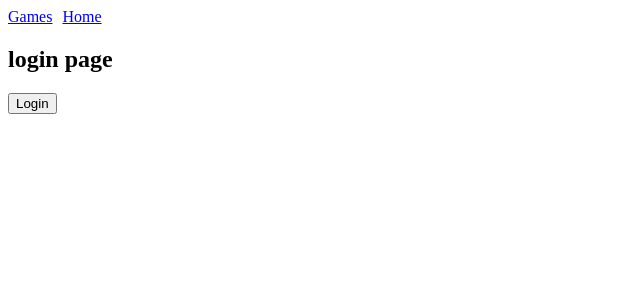
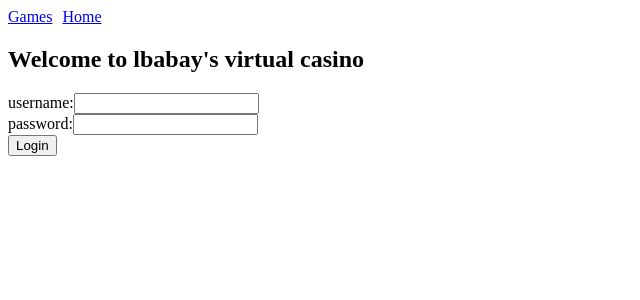
Before and after one commit to landonb629/casio-mern-app, a React (Create React App) app in the folder frontend/: page /login in a window 1280 px wide. Shown: the top 300 px of the page, without its empty margins (0-640 px from the left). Built offline with nearby package versions, Linux system fonts and the light colour scheme.

Commit message:
refactoring the login for the application with context API

```diff
--- /dev/null
+++ b/frontend/src/components/LoginForm.js
@@ -0,0 +1,61 @@
+import { useState } from 'react'
+import { useNavigate } from 'react-router-dom'
+import { useGlobalContext } from '../contexts/appcontext'
+import  sendPost from '../helpers/sendPost'
+
+
+
+const LoginForm = () => {
+    const {userInfo, setUserInfo} = useGlobalContext()
+    const [username, setUsername] = useState('')
+    const [password, setPassword] = useState('')
+    const navigate = useNavigate()
+
+    const credentials = {
+        username: username,
+        password: password
+    }
+
+    const usernameInput = (e) => {
+        e.preventDefault()
+        setUsername(e.target.value)
+    }
+
+    const passwordInput = (e) => {
+        e.preventDefault()
+        setPassword(e.target.value)
+    }
+
+    const submitForm = async (e) => {
+        e.preventDefault()
+        const url = "http://localhost:3032/api/v1/auth/register"
+        const login = await sendPost(url, credentials )
+        const loginResponse = await login.json()
+        const {userId, username} = loginResponse.payload
+        setUserInfo({...userInfo, isAuthenticated: true, username: username})
+        navigate("/")
+    }
+
+    return(
+        <section>
+            <h2>Welcome to lbabay's virtual casino</h2>
+            <form onSubmit={submitForm}>
+                <div className='username'>
+                    <label>
+                        username:
+                        <input type="text" onChange={usernameInput} name="username" />
+                    </label>
+                </div>
+                <div className="password">
+                <label>
+                        password:
+                        <input type="text" onChange={passwordInput} name="username" />
+                    </label>
+                </div>
+                <button type="submit">Login</button>
+            </form>
+        </section>
+    )
+}
+
+export default LoginForm
--- a/frontend/src/contexts/appcontext.js
+++ b/frontend/src/contexts/appcontext.js
@@ -7,7 +7,7 @@ const GlobalContext = React.createContext()
 export const useGlobalContext = () => useContext(GlobalContext)
 
 const initialState = {
-    username: 'lbabay',
+    username: '',
     balance: 100,
     isAuthenticated: false
 }
--- /dev/null
+++ b/frontend/src/helpers/sendPost.js
@@ -0,0 +1,15 @@
+const sendPost = async (url, data) => {
+    const requestConfig = {
+        method: 'POST',
+        credentials: 'include',
+        headers: {
+            'Accept': 'application/json',
+            'Content-Type': 'application/json',
+        },
+        body: JSON.stringify(data)
+    }
+    const sendRequest = await fetch(url, requestConfig)
+    return sendRequest
+}
+
+export default sendPost
--- a/frontend/src/pages/Home.js
+++ b/frontend/src/pages/Home.js
@@ -4,9 +4,7 @@ import {Link} from 'react-router-dom'
 
 const Home = () => {
     const {userInfo} = useGlobalContext()
-
-   console.log(userInfo.isAuthenticated);
-    console.log('page loaded');
+    console.log(userInfo);
     return <>
        <main>
            <section className="home-header">
--- a/frontend/src/pages/Login.js
+++ b/frontend/src/pages/Login.js
@@ -1,5 +1,6 @@
 import React from "react"
-import Login from "../components/Login"
+import Login from "../components/LoginForm"
+import LoginForm from "../components/LoginForm"
 import {Navigate, useNavigate} from 'react-router-dom'
 import { useGlobalContext } from "../contexts/appcontext"
 
@@ -8,14 +9,15 @@ const LoginPage = () => {
     const navigate = useNavigate()
 
     const Login = () => {
-
         setUserInfo({...userInfo, isAuthenticated: true})
         navigate("/")
     }
-    return <>
-        <h2>login page</h2>
-        <button onClick={()=>Login()}>Login</button>
-    </>
+
+    return(
+        <LoginForm />
+    )
+
+
 }
 
 export default LoginPage
```
Also changed, not shown: frontend/src/components/Login.js (added).
